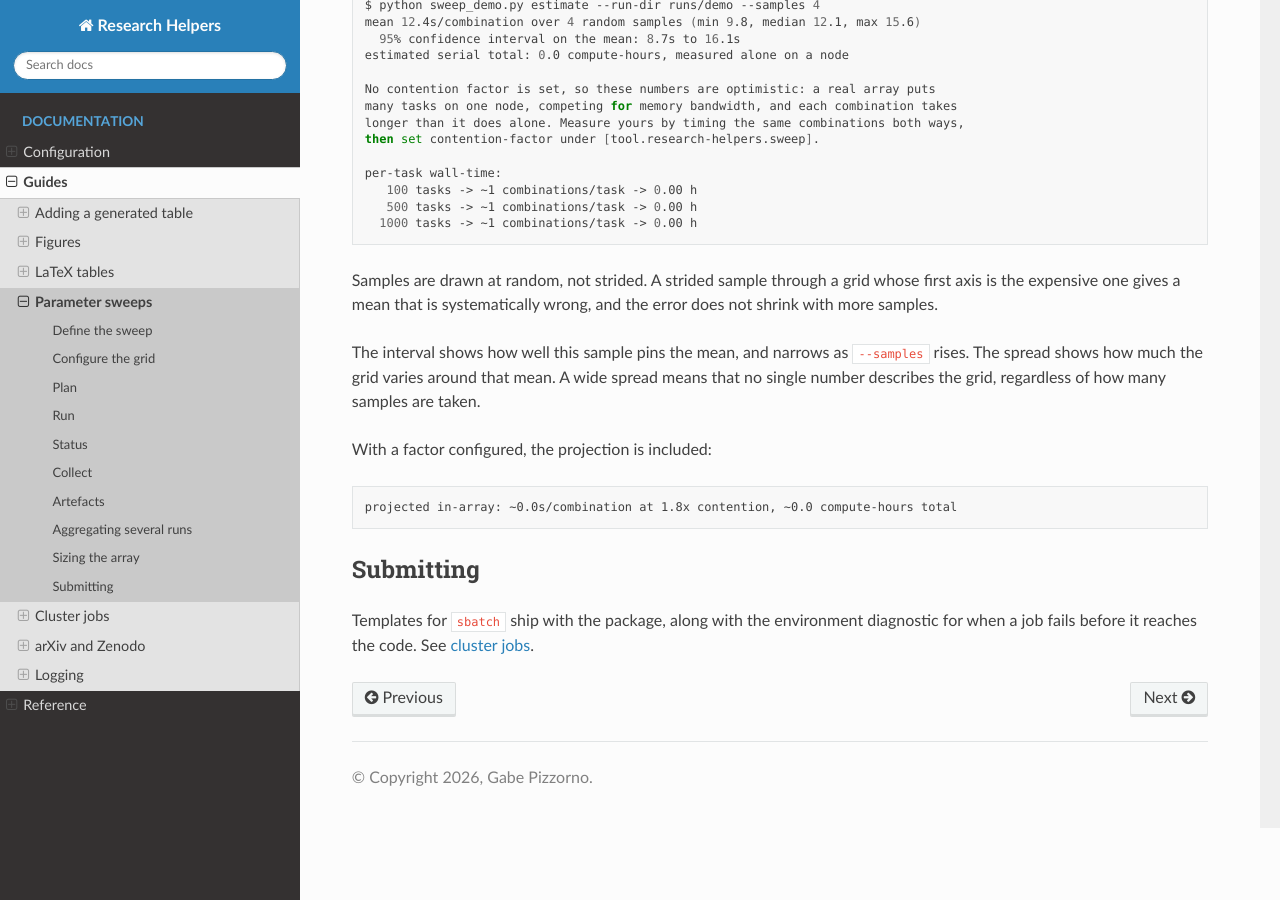
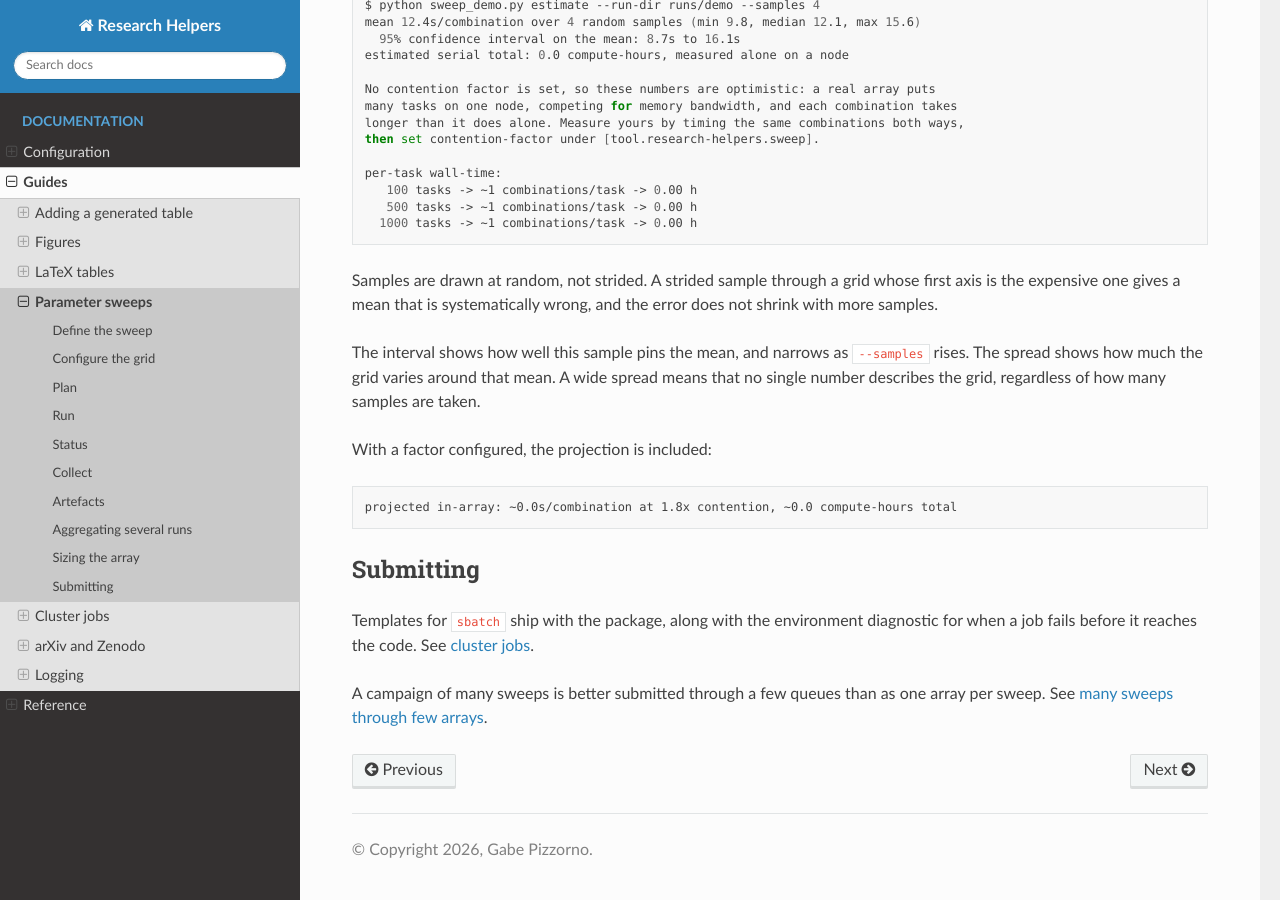
Before and after one commit to gpizzorno/research-helpers, a Sphinx documentation site: the page built from docs/source/guide/sweeps.md, in a window 1280 px wide and 900 px high, scrolled down 5482 px. Built offline with Sphinx 7.4.7 and the Read the Docs theme 3.1.0, drawn with Linux system fonts in a browser that asks for light colours.

Commit message:
added link to queues guide

```diff
--- a/docs/source/guide/sweeps.md
+++ b/docs/source/guide/sweeps.md
@@ -307,3 +307,6 @@ projected in-array: ~0.0s/combination at 1.8x contention, ~0.0 compute-hours tot
 
 Templates for `sbatch` ship with the package, along with the environment diagnostic for when a job
 fails before it reaches the code. See [cluster jobs](cluster.md).
+
+A campaign of many sweeps is better submitted through a few queues than as one array per sweep.
+See [many sweeps through few arrays](queues.md).
```
